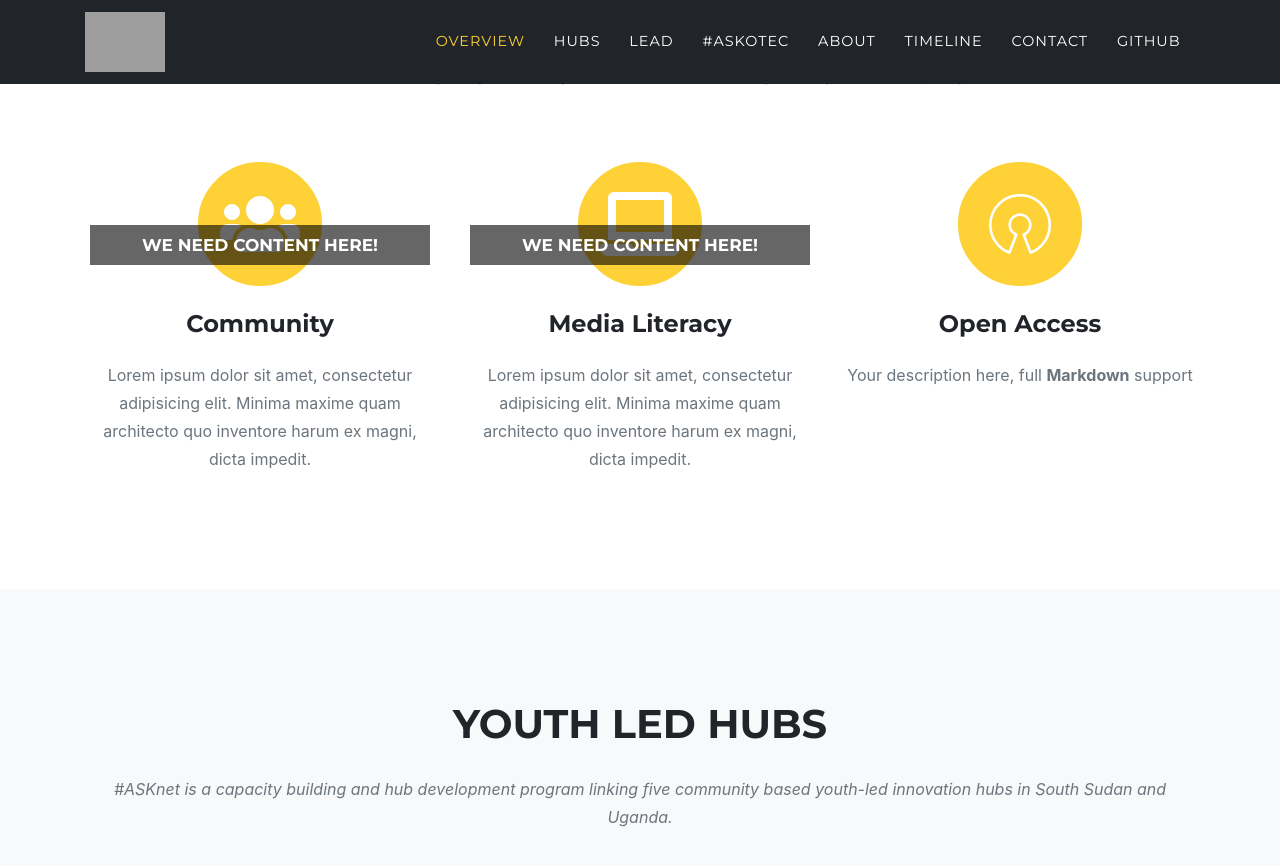
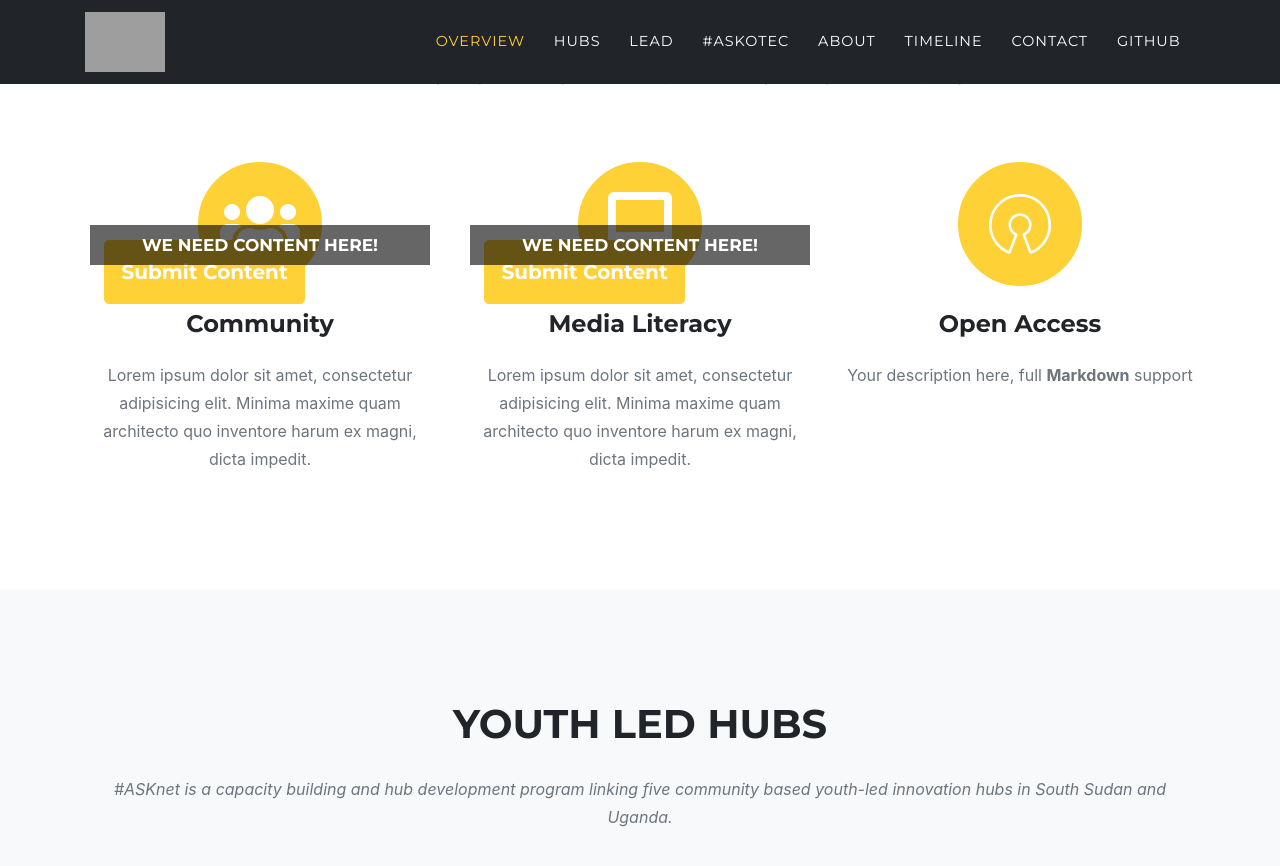
Before and after one commit to ASKnetCommunity/ASKnet.Community, a Jekyll site: the page built from index.md, in a window 1280 px wide and 900 px high, scrolled down 1141 px. Shown: the top 866 px of the window. Built offline with Jekyll 4.4.1, drawn with Linux system fonts in a browser that asks for light colours; some web fonts are replaced; grey boxes are pictures that could not be loaded.

Commit message:
changed button in submit content

```diff
--- a/_includes/services.html
+++ b/_includes/services.html
@@ -23,7 +23,7 @@
           {% if service.submit %}
           <div class="sc-overlay">
             <h2>We need content here!</h2>
-            <a class="info" href="{{ service.submit }}">Submit Content</a>
+            <a class="btn btn-primary btn-lg mx-auto p-3" href="{{ service.submit }}">Submit Content</a>
             <a class="how-to" href="{{ site.data.sitetext[site.locale].submit-content.url }}">How it works?</a>
           </div>
           {% endif %}
```
